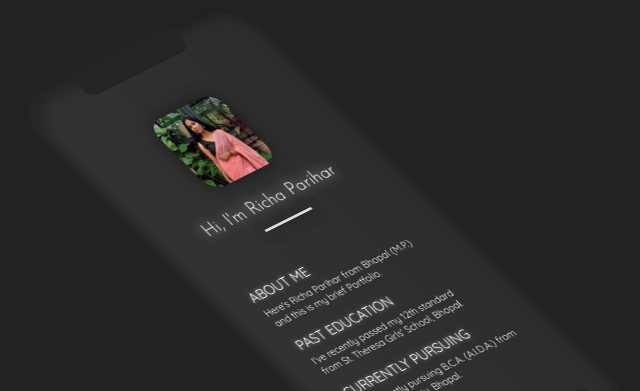
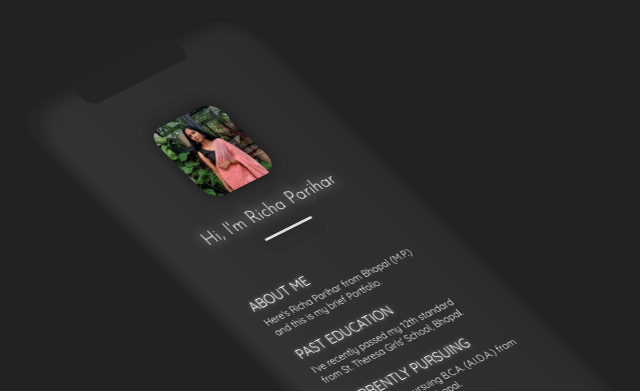
Before and after one commit to ApidBoy/richa-portfolio, a plain HTML site: page index.html in a window 1280 px wide. Shown: the part 137-528 px from the top of the page, without its empty margins (310-950 px from the left). Drawn offline with Linux system fonts and the light colour scheme.

Commit message:
Modified css

```diff
--- a/index.css
+++ b/index.css
@@ -6,7 +6,7 @@ body {
     display: flex;
     align-items: center;
     justify-content: center;
-    height: 97.8vh;
+    height: 100vh;
     color: #000;
     color: #fff;
 }
```
